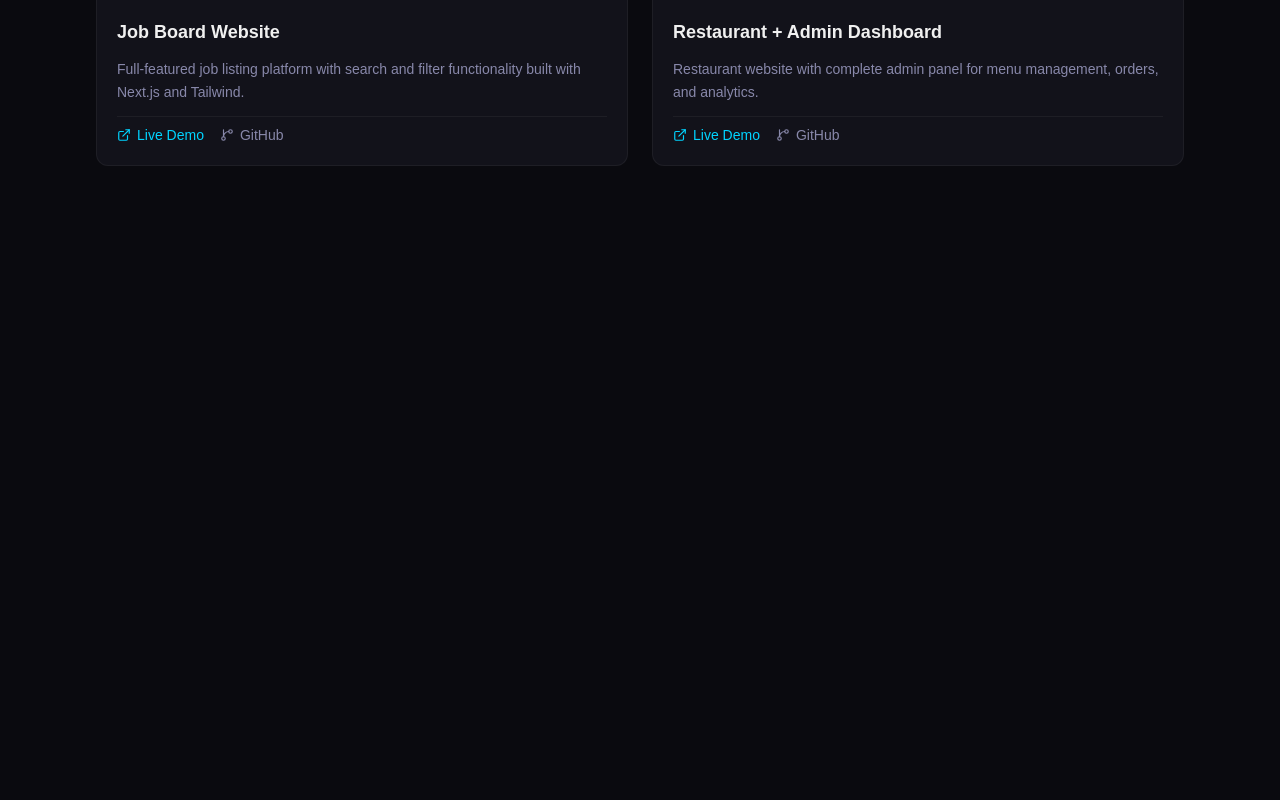
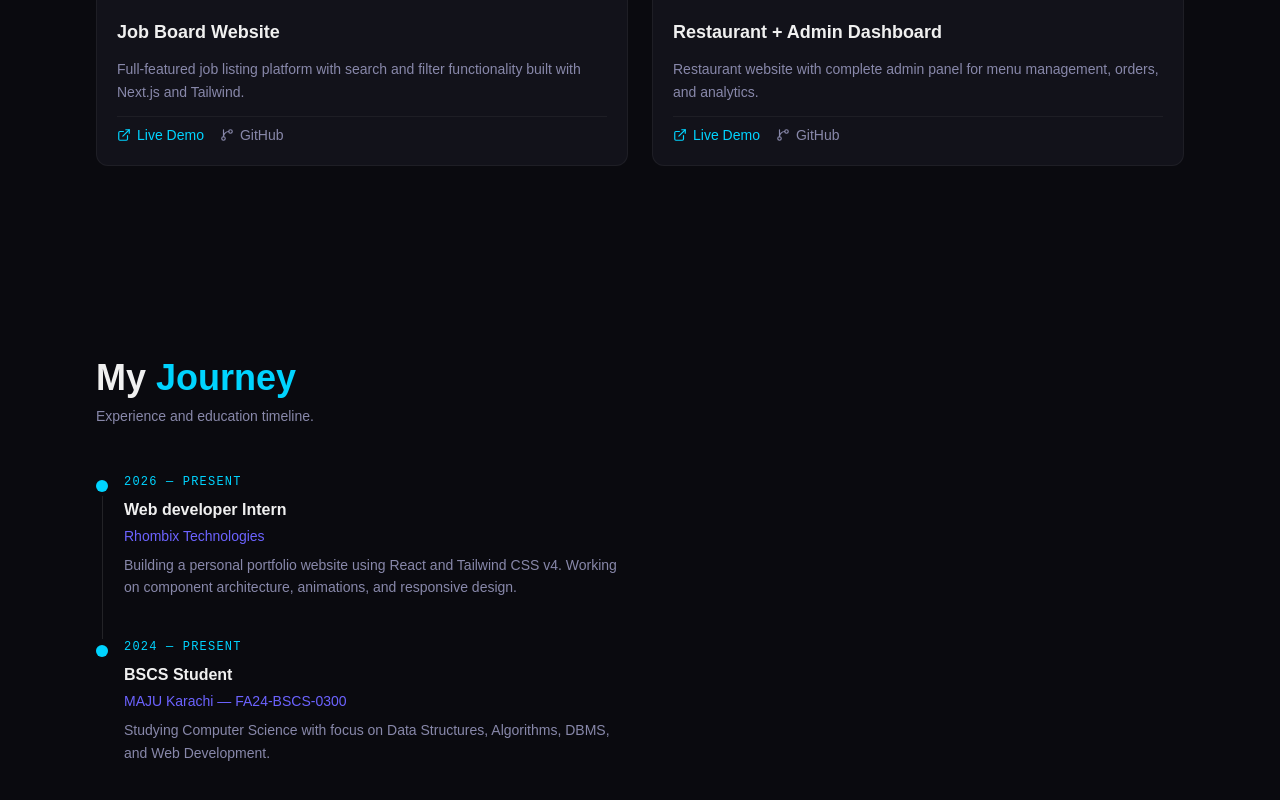
Before and after one commit to MuhammadSohail400/MERN-Projects, a React (Vite) app: page / in a window 1280 px wide. Shown: the part 2908-3708 px from the top of the page. Before the commit the page ends 3170 px from the top, so only its background shows below. Built offline with nearby package versions, Linux system fonts and the light colour scheme.

Commit message:
feat: add phase 6 experience section with timeline

```diff
--- a/src/App.jsx
+++ b/src/App.jsx
@@ -3,7 +3,7 @@ import Hero from "./components/sections/Hero"
 import About from "./components/sections/About"
 import Skills from "./components/sections/Skills"
 import Projects from "./components/sections/Projects"
-// import Experience from "./components/sections/Experience"
+import Experience from "./components/sections/Experience"
 // import Contact from "./components/sections/Contact"
 
 const App = () => {
@@ -13,8 +13,8 @@ const App = () => {
       <About />
       <Skills />
       <Projects />
-      {/* <Experience />
-      <Contact /> */}
+      <Experience />
+      {/* <Contact /> */}
     </Layout>
   )
 }
--- /dev/null
+++ b/src/components/sections/Experience.jsx
@@ -0,0 +1,50 @@
+import { motion } from "framer-motion"
+import { experience } from "../../data/experience"
+import TimelineItem from "../ui/TimelineItem"
+import SectionTitle from "../ui/SectionTitle"
+
+const fadeUp = {
+  hidden:  { opacity: 0, y: 30 },
+  visible: { opacity: 1, y: 0  },
+}
+
+const Experience = () => {
+  return (
+    <section
+      id="experience"
+      className="py-24 px-8 md:px-16 lg:px-24"
+    >
+
+      {/* Header */}
+      <motion.div
+        variants={fadeUp}
+        initial="hidden"
+        whileInView="visible"
+        viewport={{ once: true }}
+        transition={{ duration: 0.6 }}
+      >
+        <SectionTitle label="My" highlight="Journey" />
+        <p className="font-dm text-muted text-sm mt-2">
+          Experience and education timeline.
+        </p>
+      </motion.div>
+
+      {/* Timeline */}
+      <div className="mt-12">
+        {experience.map((item, index) => (
+          <TimelineItem
+            key={item.id}
+            year={item.year}
+            role={item.role}
+            company={item.company}
+            description={item.description}
+            isLast={index === experience.length - 1}
+          />
+        ))}
+      </div>
+
+    </section>
+  )
+}
+
+export default Experience
--- /dev/null
+++ b/src/components/ui/TimelineItem.jsx
@@ -0,0 +1,51 @@
+import { motion } from "framer-motion"
+
+const TimelineItem = ({ year, role, company, description, isLast }) => {
+  return (
+    <div className="flex gap-4">
+
+      {/* ── Left — dot + line ── */}
+      <div className="flex flex-col items-center">
+        {/* Dot */}
+        <div className="w-3 h-3 rounded-full bg-cyan mt-1.5 flex-shrink-0" />
+        {/* Line — last item mein nahi dikhegi */}
+        {!isLast && (
+          <div className="w-px flex-1 bg-white/10 mt-1" />
+        )}
+      </div>
+
+      {/* ── Right — content ── */}
+      <motion.div
+        className="pb-10 flex flex-col gap-1"
+        initial={{ opacity: 0, x: -20 }}
+        whileInView={{ opacity: 1, x: 0 }}
+        viewport={{ once: true }}
+        transition={{ duration: 0.5 }}
+      >
+        {/* Year */}
+        <span className="font-mono text-cyan text-xs tracking-widest uppercase">
+          {year}
+        </span>
+
+        {/* Role */}
+        <h4 className="font-syne font-bold text-light text-base mt-1">
+          {role}
+        </h4>
+
+        {/* Company */}
+        <p className="text-accent text-sm font-medium">
+          {company}
+        </p>
+
+        {/* Description */}
+        <p className="font-dm text-muted text-sm leading-relaxed mt-1 max-w-lg">
+          {description}
+        </p>
+
+      </motion.div>
+
+    </div>
+  )
+}
+
+export default TimelineItem
--- a/src/data/expereince.js
+++ /dev/null
@@ -1,23 +0,0 @@
-export const experience = [
-  {
-    id: 1,
-    year: "2024 — Present",
-    role: "Freelance Frontend Developer",
-    company: "Self Employed",
-    description: "Building React applications and UI projects for local clients in Karachi.",
-  },
-  {
-    id: 2,
-    year: "2024",
-    role: "Frontend Intern",
-    company: "DecodeLabs (Virtual)",
-    description: "Assisted in building responsive dashboards and maintaining layouts.",
-  },
-  {
-    id: 3,
-    year: "2024 — Present",
-    role: "BSCS Student",
-    company: "MAJU Karachi",
-    description: "Studying Computer Science with focus on web development and algorithms.",
-  },
-]
--- /dev/null
+++ b/src/data/experience.js
@@ -0,0 +1,18 @@
+export const experience = [
+  {
+    id: 1,
+    year: "2026 — Present",
+    role: "Web developer Intern",
+    company: "Rhombix Technologies",
+    description:
+      "Building a personal portfolio website using React and Tailwind CSS v4. Working on component architecture, animations, and responsive design.",
+  },
+  {
+    id: 3,
+    year: "2024 — Present",
+    role: "BSCS Student",
+    company: "MAJU Karachi — FA24-BSCS-0300",
+    description:
+      "Studying Computer Science with focus on Data Structures, Algorithms, DBMS, and Web Development.",
+  },
+]
```
